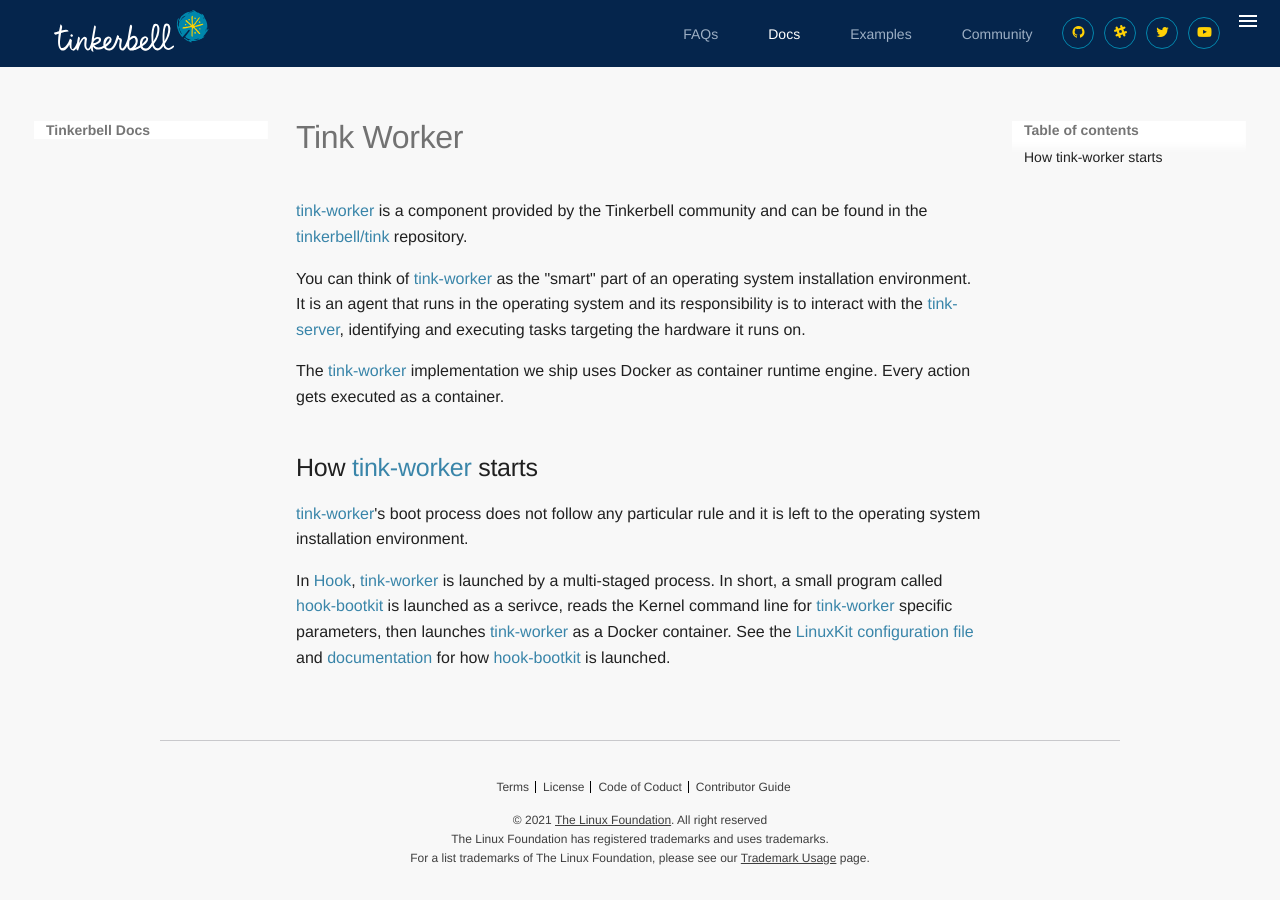
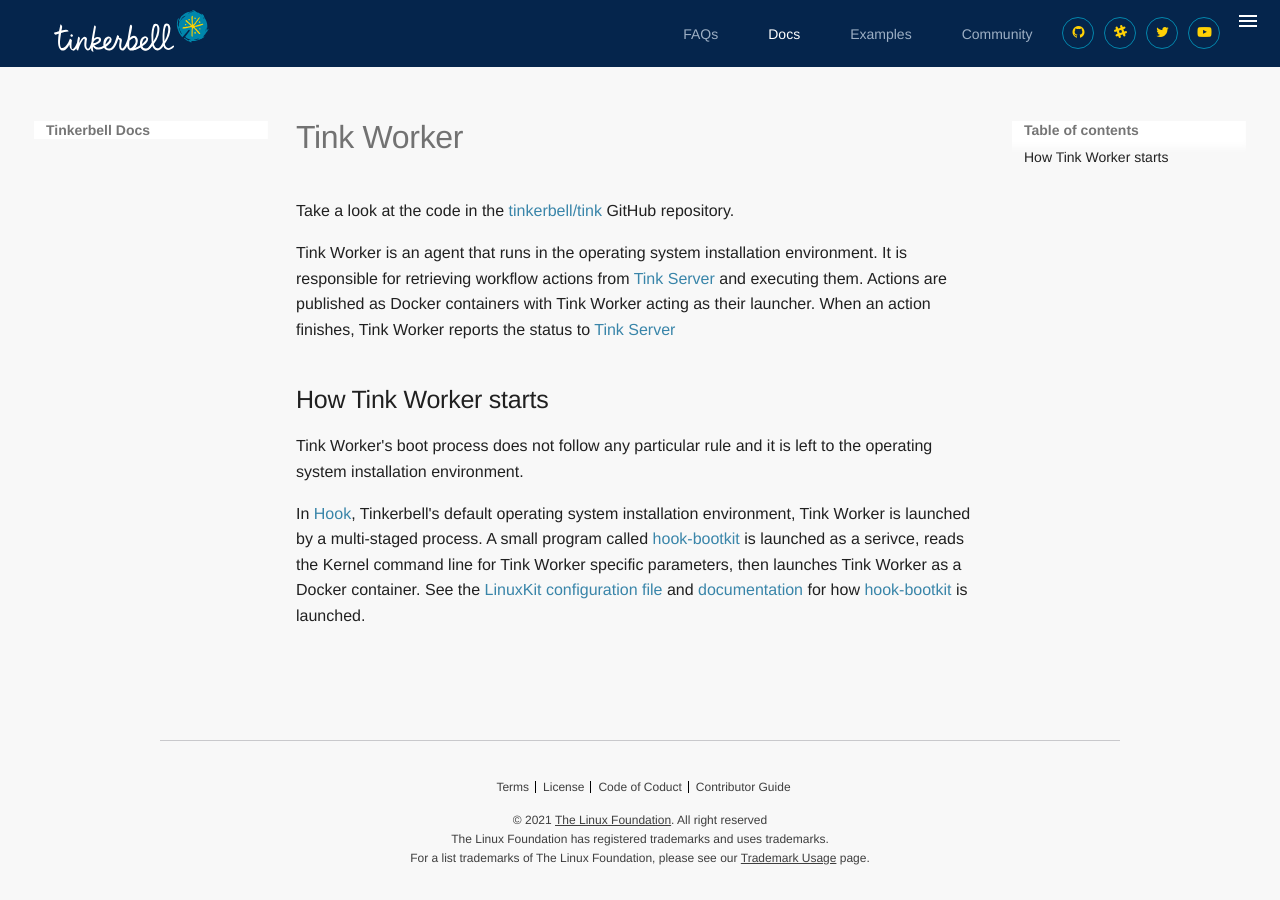
Before and after one commit to tinkerbell/tinkerbell-docs, an MkDocs documentation site: the page built from docs/services/tink-worker.md, in a window 1280 px wide. Built offline with MkDocs 1.6.1 and Material for MkDocs 9.7.7, drawn with Linux system fonts in a browser that asks for light colours; some web fonts are replaced.

Commit message:
Tidy Tink Worker documentation
Signed-off-by: Chris Doherty <chris.doherty4@gmail.com>

```diff
--- a/docs/services/tink-worker.md
+++ b/docs/services/tink-worker.md
@@ -4,25 +4,24 @@
 
 # Tink Worker
 
-[tink-worker] is a component provided by the Tinkerbell community and can be found in the [tinkerbell/tink] repository.
+Take a look at the code in the [tinkerbell/tink] GitHub repository.
 
-You can think of [tink-worker] as the "smart" part of an operating system installation environment.
-It is an agent that runs in the operating system and its responsibility is to interact with the [tink-server], identifying and executing tasks targeting the hardware it runs on.
+Tink Worker is an agent that runs in the operating system installation environment.
+It is responsible for retrieving workflow actions from [Tink Server] and executing them.
+Actions are published as Docker containers with Tink Worker acting as their launcher.
+When an action finishes, Tink Worker reports the status to [Tink Server]
 
-The [tink-worker] implementation we ship uses Docker as container runtime engine.
-Every action gets executed as a container.
+## How Tink Worker starts
 
-## How [tink-worker] starts
+Tink Worker's boot process does not follow any particular rule and it is left to the operating system installation environment.
 
-[tink-worker]'s boot process does not follow any particular rule and it is left to the operating system installation environment.
+In [Hook], Tinkerbell's default operating system installation environment, Tink Worker is launched by a multi-staged process.
+A small program called [hook-bootkit] is launched as a serivce, reads the Kernel command line for Tink Worker specific parameters, then launches Tink Worker as a Docker container.
+See the [LinuxKit configuration file][hook-bootkit-service] and [documentation][linuxkit] for how [hook-bootkit] is launched.
 
-In [Hook], [tink-worker] is launched by a multi-staged process.
-In short, a small program called [hook-bootkit] is launched as a serivce, reads the Kernel command line for [tink-worker] specific parameters, then launches [tink-worker] as a Docker container. See the [LinuxKit configuration file][hook-bootkit-service] and [documentation][linuxkit] for how [hook-bootkit] is launched.
-
+[tinkerbell/tink]: https://github.com/tinkerbell/tink/tree/main/cmd/tink-worker
 [hook]: /hook
-[tinkerbell/tink]: https://github.com/tinkerbell/tink/tree/main/cmd/tink-worker
-[tink-server]: /services/tink-server
-[tink-worker]: /services/tink-worker
+[tink server]: /services/tink-server
 [hook-bootkit]: https://github.com/tinkerbell/hook/tree/main/hook-bootkit
 [hook-bootkit-service]: https://github.com/tinkerbell/hook/blob/main/hook.yaml#L53
 [linuxkit]: https://github.com/linuxkit/linuxkit
```
